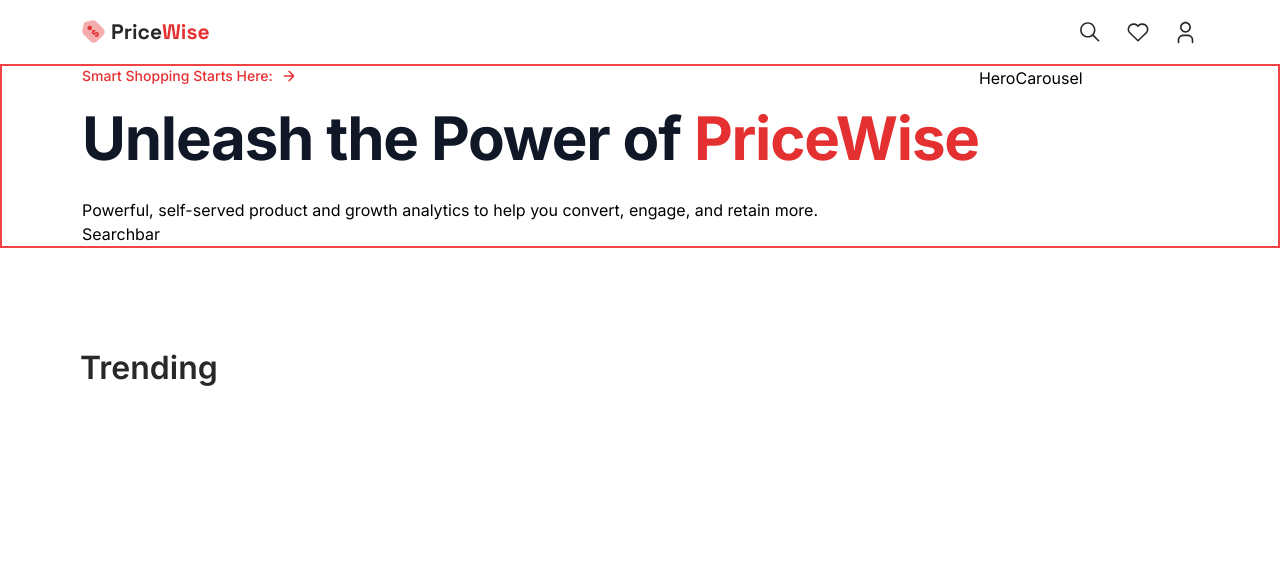
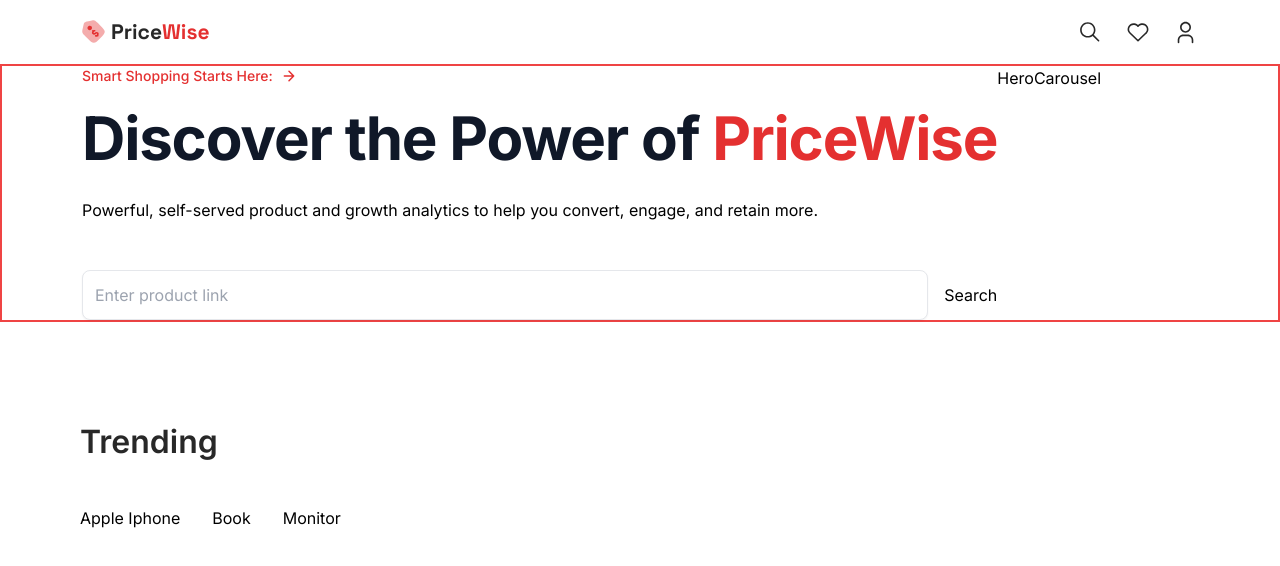
Before and after one commit to zachmvm/price-wise, a Next.js app: page / in a window 1280 px wide. Shown: the top 566 px of the page. Built offline with nearby package versions, Linux system fonts and the light colour scheme.

Commit message:
add search bar

```diff
--- a/app/page.tsx
+++ b/app/page.tsx
@@ -1,3 +1,4 @@
+import Searchbar from "@/components/Searchbar"
 import Image from "next/image"
 
 const Home = () => {
@@ -17,7 +18,7 @@
             </p>
 
             <h1 className="head-text">
-              Unleash the Power of
+              Discover the Power of
               <span className="text-primary"> PriceWise</span>
             </h1>
 
@@ -25,7 +26,7 @@
               Powerful, self-served product and growth analytics to help you convert, engage, and retain more.
             </p>
 
-            Searchbar
+            <Searchbar />
           </div>
 
           HeroCarousel
@@ -34,6 +35,13 @@
 
       <section className="trending-section">
         <h2 className="section-text">Trending</h2>
+
+        <div className="flex -flex-wrap gap-x-8 gap-y-16">
+          {['Apple Iphone', 'Book', 'Monitor'].map
+          ((product) => (
+            <div>{product}</div>
+          ))}
+        </div>
       </section>
     </>
   )
--- /dev/null
+++ b/components/Searchbar.tsx
@@ -0,0 +1,23 @@
+"use client"
+
+const Searchbar = () => {
+  const handleSubmit = () => {}
+
+  return (
+    <form className="flex flex-wrap gap-4 mt-12"
+    onSubmit={handleSubmit}
+    >
+      <input
+      type="text"
+      placeholder="Enter product link"
+      className="searchbar-input"
+      />
+      <button type="submit" className="search bar-btn">
+        Search
+      </button>
+
+    </form>
+  )
+}
+
+export default Searchbar
```
